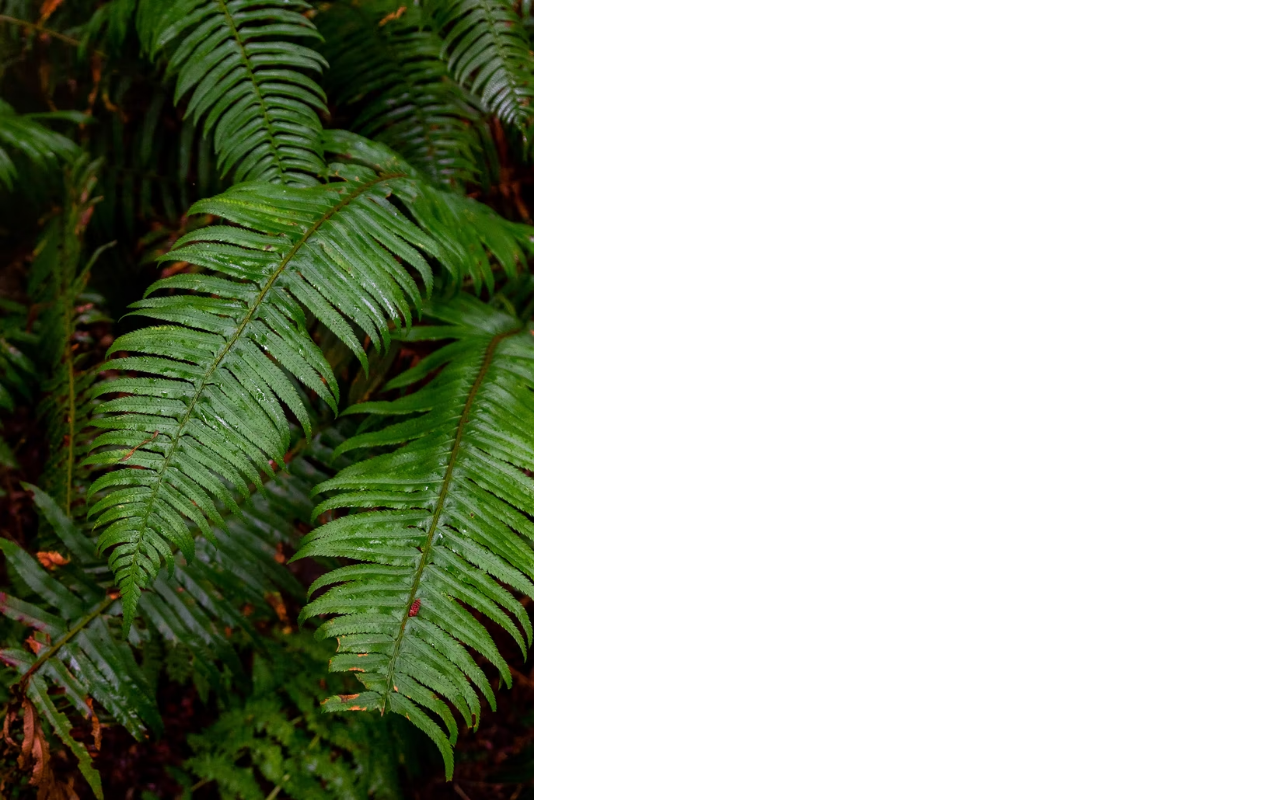
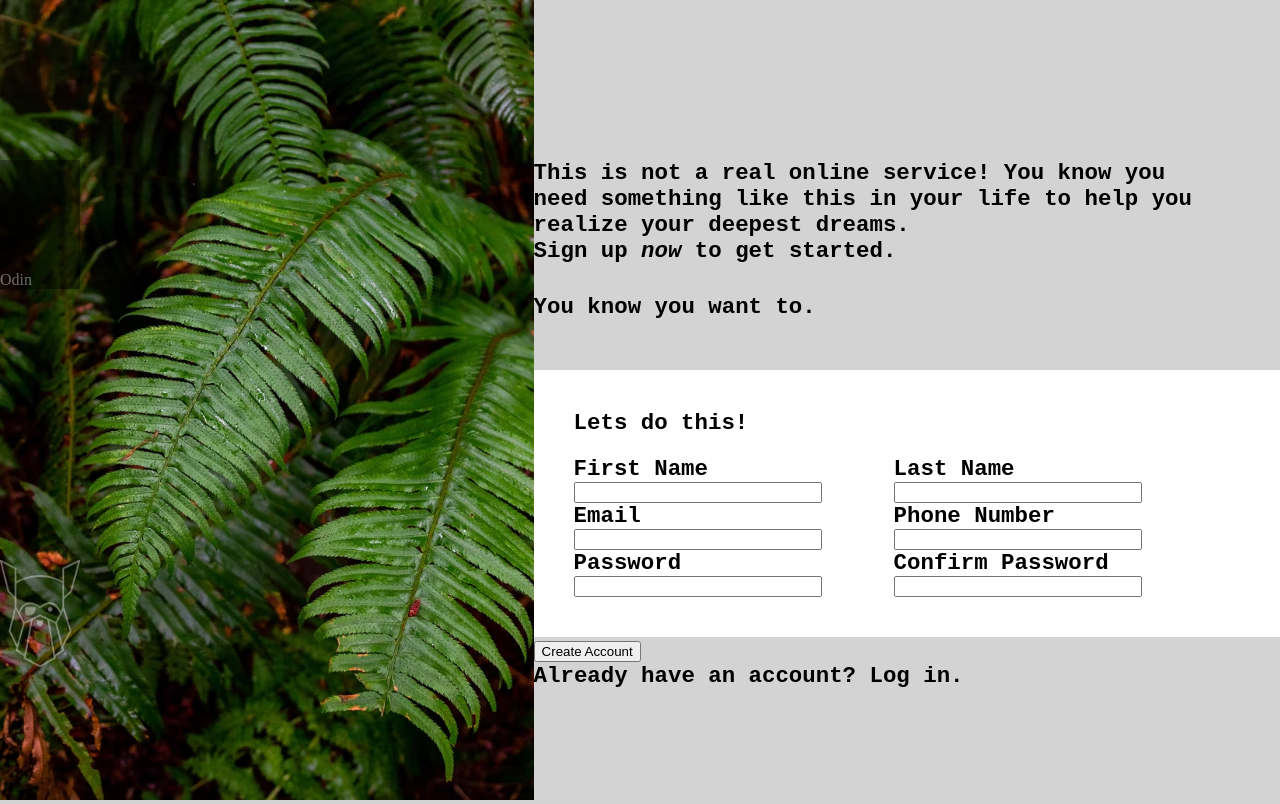
Before and after one commit to COValhalla/sign-up-form, a plain HTML site: page index.html in a window 1280 px wide. Drawn offline with Linux system fonts and the light colour scheme.

Commit message:
Form styling.

```diff
--- a/index.html
+++ b/index.html
@@ -1,5 +1,6 @@
 <!DOCTYPE html>
 <html lang="en">
+
 <head>
     <meta charset="UTF-8">
     <meta http-equiv="X-UA-Compatible" content="IE=edge">
@@ -8,7 +9,65 @@
     <link rel="stylesheet" href="stylesheet.css">
     <script src="javascript.js"></script>
 </head>
+
 <body>
-    <img src="resources/tree-background.avif" alt="tree branches">
+    <div class="main-container">
+        <div>
+            <img class="background-image" src="resources/tree-background.avif" alt="tree branches">
+            <div class="background-color">
+                <img class="img-logo" src="resources/odin-lined.png" alt="odin logo">
+                <div class="odin-text">Odin</div>
+            </div>
+        </div>
+        <div class="form-column">
+            <div class="paragraph-one">
+                This is not a real online service! You know you need something like this in your life to help you
+                realize your deepest dreams. <br> Sign up <em>now</em> to get started.
+            </div>
+
+            <div class="paragraph-two">You know you want to.</div>
+
+            <div class="form-background">
+                <div class="paragraph-three">Lets do this!</div>
+                <div class="form-box">
+                    <div class="form-column-one">
+                        <form action="">
+                            <label for="first-name">First Name</label>
+                            <input type="text" name="first-name" id="first-name">
+
+                            <label for="email">Email</label>
+                            <input type="email" name="email" id="email">
+
+                            <label for="password">Password</label>
+                            <input type="password" name="password" id="password">
+                        </form>
+                    </div>
+                    <div class="form-column-two">
+                        <form action="">
+                            <label for="last-name">Last Name</label>
+                            <input type="text" name="last-name" id="last-name">
+
+                            <label for="phone-number">Phone Number</label>
+                            <input type="tel" name="telephone" id="telephone">
+
+                            <label for="password-conf">Confirm Password</label>
+                            <input type="password" name="password-conf" id="password-conf">
+                        </form>
+                    </div>
+                </div>
+
+            </div>
+
+            <div class="create-account">
+                <button>Create Account</button>
+            </div>
+
+            <div class="login">Already have an account? <span>Log in.</span></div>
+        </div>
+    </div>
+
+
+    </div>
 </body>
+
 </html>
--- a/stylesheet.css
+++ b/stylesheet.css
@@ -1,7 +1,91 @@
+/* div {
+    outline: 1px solid red;
+} */
 body{
-    margin:0;
+    margin:0; /* Pushes image to the corner of page */
 }
-img{
-  height: 100vh;
-  width: auto;
+
+.main-container {
+    display: flex;
+    background-color: lightgray;
 }
+
+.form-column {
+    display: flex;
+    flex-direction: column ;
+    margin: 20vh 0 0 0;
+    font-family: 'Courier New', Courier, monospace;
+    font-weight: bold;
+    font-size: 1.4rem;
+}
+
+
+.paragraph-one{
+    margin-bottom: 30px;
+    margin-right: 10vh;
+}
+
+.paragraph-two {
+    margin-bottom: 50px;
+}
+
+.form-background
+{
+    background: white;
+}
+.paragraph-three {
+    margin: 40px 40px 20px 40px
+}
+
+.form-box{
+    display: flex;
+    flex-direction: row;
+    margin-left: 40px;
+    margin-bottom: 40px;
+}
+
+.form-column-one{
+    display: flex;
+    flex-direction: column;
+    flex-wrap: nowrap;
+    width: 40vh;
+}
+.form-column-two {
+    display: flex;
+    flex-wrap: nowrap;
+    flex-direction: column;
+    width: 40vh;
+}
+input, label {
+    display: block;
+}
+input{
+    width: 30vh;
+}
+
+/* left side background details */
+.background-image{
+    height: 100vh;
+    width: auto;
+    position: relative;
+}
+
+.background-color {
+    position: absolute;
+    background: black;
+    top: 20vh;
+    opacity: 40%;
+}
+
+.img-logo{
+    width: 10vh;
+    height: auto;
+    /* position 30% down screen vh  */
+    position: relative;
+    top: 400px;
+}
+
+.odin-text{
+    position: relative;
+    color: white;
+}
```
